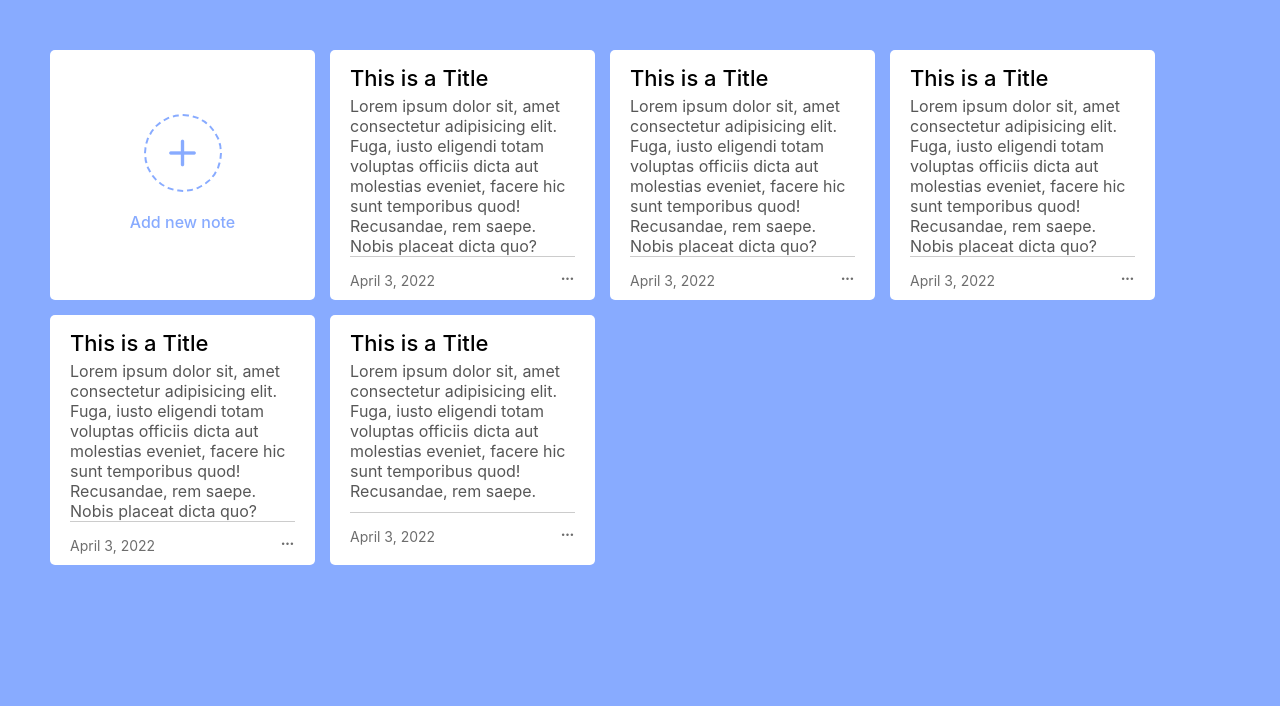
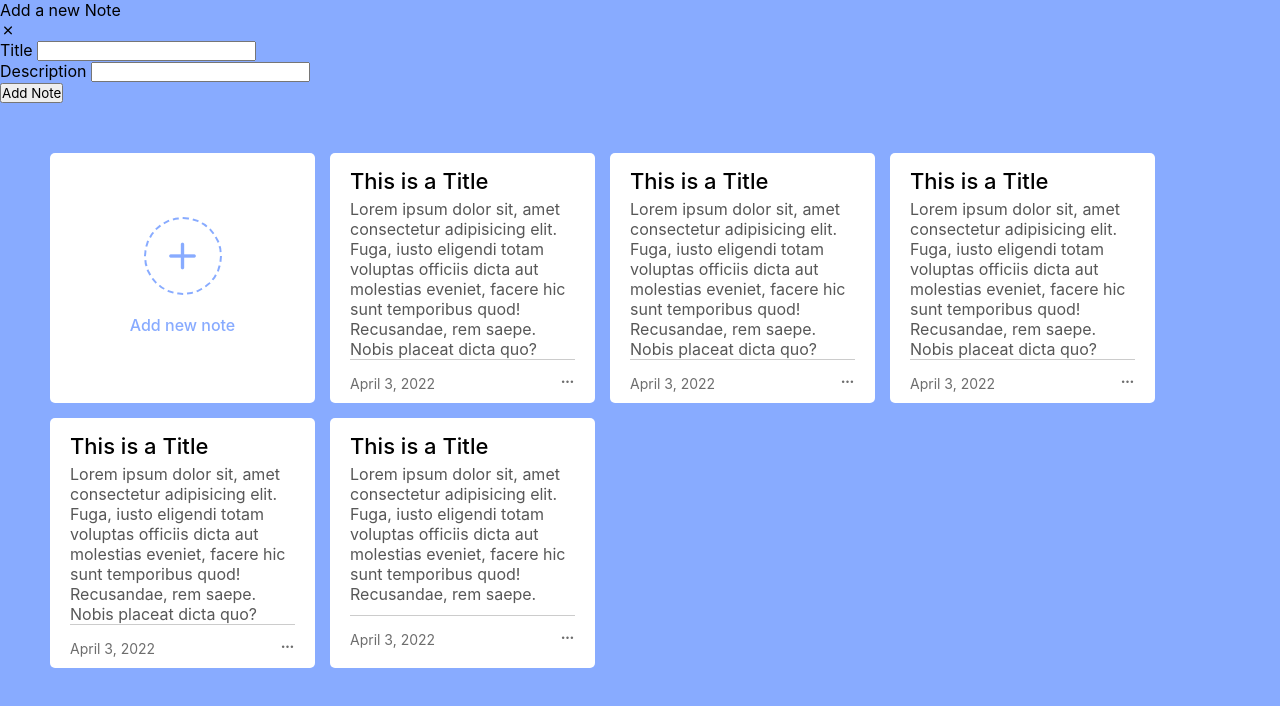
Before and after one commit to rlawlsdn263/javascript-notes-app, a website built with Vite: page index.html in a window 1280 px wide. Built offline with nearby package versions, Linux system fonts and the light colour scheme; a web font is replaced by a local one.

Commit message:
팝업창 HTML 작성

```diff
--- a/index.html
+++ b/index.html
@@ -13,6 +13,28 @@
     />
   </head>
   <body>
+    <!-- 팝업창 -->
+    <div class="popup-box">
+      <div class="popup">
+        <div class="content">
+          <header>
+            <p>Add a new Note</p>
+            <i class="uil uil-times"></i>
+          </header>
+          <form action="#">
+            <div class="row title">
+              <label>Title</label>
+              <input type="text" />
+            </div>
+            <div class="row description">
+              <label>Description</label>
+              <input type="text" />
+            </div>
+            <button>Add Note</button>
+          </form>
+        </div>
+      </div>
+    </div>
     <div class="wrapper">
       <li class="add-box">
         <div class="icon">
```
